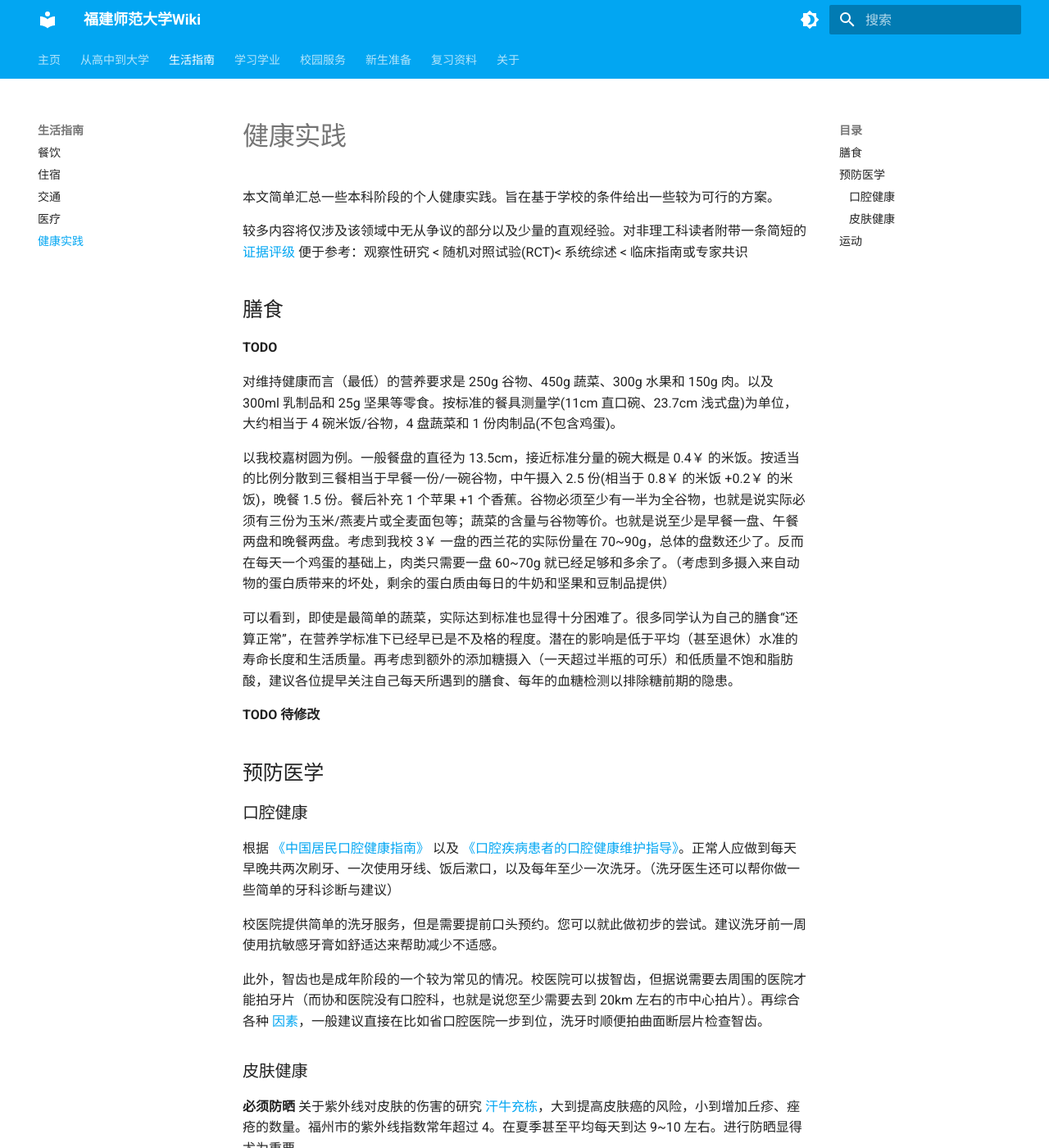
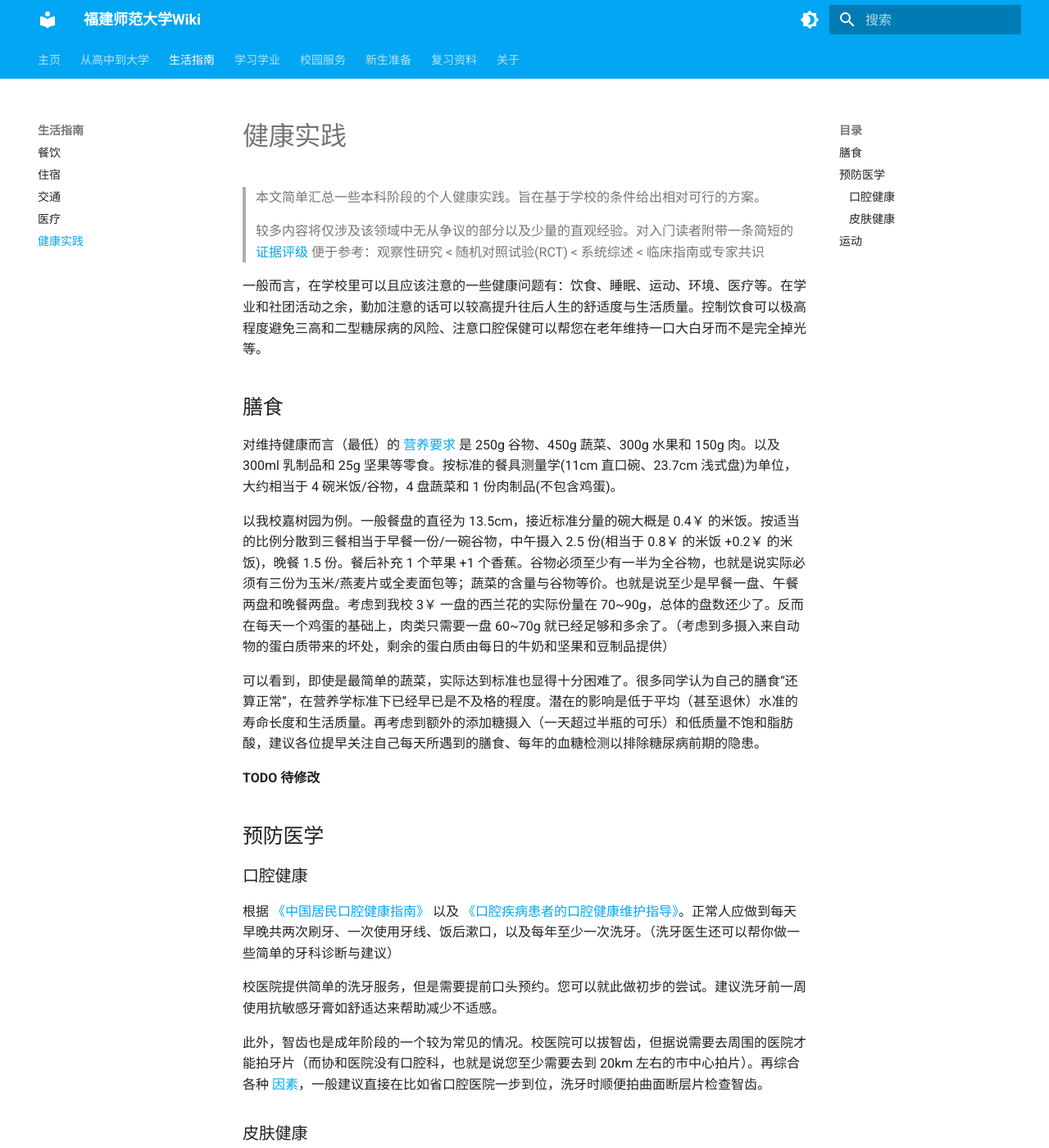
Before and after one commit to kanerty/FJNU-Wiki, an MkDocs documentation site: the page built from docs/live/health.md, in a window 1280 px wide and 1400 px high. Shown: the whole window at 82% size. Built offline with MkDocs 1.6.1 and Material for MkDocs 9.7.7, drawn with Linux system fonts in a browser that asks for light colours; some of the changed text lies outside the part shown.

Commit message:
feat：增加一些外卖和护肤的建议

```diff
--- a/docs/live/health.md
+++ b/docs/live/health.md
@@ -5,19 +5,19 @@
 ---
 # 健康实践
 
-本文简单汇总一些本科阶段的个人健康实践。旨在基于学校的条件给出一些较为可行的方案。
+> 本文简单汇总一些本科阶段的个人健康实践。旨在基于学校的条件给出相对可行的方案。
+>
+> 较多内容将仅涉及该领域中无从争议的部分以及少量的直观经验。对入门读者附带一条简短的 [证据评级](https://en.wikipedia.org/wiki/Hierarchy_of_evidence) 便于参考：观察性研究 < 随机对照试验(RCT) < 系统综述 < 临床指南或专家共识
 
-较多内容将仅涉及该领域中无从争议的部分以及少量的直观经验。对非理工科读者附带一条简短的 [证据评级](https://en.wikipedia.org/wiki/Hierarchy_of_evidence) 便于参考：观察性研究 < 随机对照试验(RCT)< 系统综述 < 临床指南或专家共识
+一般而言，在学校里可以且应该注意的一些健康问题有：饮食、睡眠、运动、环境、医疗等。在学业和社团活动之余，勤加注意的话可以较高提升往后人生的舒适度与生活质量。控制饮食可以极高程度避免三高和二型糖尿病的风险、注意口腔保健可以帮您在老年维持一口大白牙而不是完全掉光等。
 
 ## 膳食
 
-**TODO**
+对维持健康而言（最低）的 [营养要求](http://dg.cnsoc.org/article/04/RMAbPdrjQ6CGWTwmo62hQg.html) 是 250g 谷物、450g 蔬菜、300g 水果和 150g 肉。以及 300ml 乳制品和 25g 坚果等零食。按标准的餐具测量学(11cm 直口碗、23.7cm 浅式盘)为单位，大约相当于 4 碗米饭/谷物，4 盘蔬菜和 1 份肉制品(不包含鸡蛋)。
 
-对维持健康而言（最低）的营养要求是 250g 谷物、450g 蔬菜、300g 水果和 150g 肉。以及 300ml 乳制品和 25g 坚果等零食。按标准的餐具测量学(11cm 直口碗、23.7cm 浅式盘)为单位，大约相当于 4 碗米饭/谷物，4 盘蔬菜和 1 份肉制品(不包含鸡蛋)。
+以我校嘉树园为例。一般餐盘的直径为 13.5cm，接近标准分量的碗大概是 0.4￥ 的米饭。按适当的比例分散到三餐相当于早餐一份/一碗谷物，中午摄入 2.5 份(相当于 0.8￥ 的米饭 +0.2￥ 的米饭)，晚餐 1.5 份。餐后补充 1 个苹果 +1 个香蕉。谷物必须至少有一半为全谷物，也就是说实际必须有三份为玉米/燕麦片或全麦面包等；蔬菜的含量与谷物等价。也就是说至少是早餐一盘、午餐两盘和晚餐两盘。考虑到我校 3￥ 一盘的西兰花的实际份量在 70~90g，总体的盘数还少了。反而在每天一个鸡蛋的基础上，肉类只需要一盘 60~70g 就已经足够和多余了。（考虑到多摄入来自动物的蛋白质带来的坏处，剩余的蛋白质由每日的牛奶和坚果和豆制品提供）
 
-以我校嘉树圆为例。一般餐盘的直径为 13.5cm，接近标准分量的碗大概是 0.4￥ 的米饭。按适当的比例分散到三餐相当于早餐一份/一碗谷物，中午摄入 2.5 份(相当于 0.8￥ 的米饭 +0.2￥ 的米饭)，晚餐 1.5 份。餐后补充 1 个苹果 +1 个香蕉。谷物必须至少有一半为全谷物，也就是说实际必须有三份为玉米/燕麦片或全麦面包等；蔬菜的含量与谷物等价。也就是说至少是早餐一盘、午餐两盘和晚餐两盘。考虑到我校 3￥ 一盘的西兰花的实际份量在 70~90g，总体的盘数还少了。反而在每天一个鸡蛋的基础上，肉类只需要一盘 60~70g 就已经足够和多余了。（考虑到多摄入来自动物的蛋白质带来的坏处，剩余的蛋白质由每日的牛奶和坚果和豆制品提供）
-
-可以看到，即使是最简单的蔬菜，实际达到标准也显得十分困难了。很多同学认为自己的膳食“还算正常”，在营养学标准下已经早已是不及格的程度。潜在的影响是低于平均（甚至退休）水准的寿命长度和生活质量。再考虑到额外的添加糖摄入（一天超过半瓶的可乐）和低质量不饱和脂肪酸，建议各位提早关注自己每天所遇到的膳食、每年的血糖检测以排除糖前期的隐患。
+可以看到，即使是最简单的蔬菜，实际达到标准也显得十分困难了。很多同学认为自己的膳食“还算正常”，在营养学标准下已经早已是不及格的程度。潜在的影响是低于平均（甚至退休）水准的寿命长度和生活质量。再考虑到额外的添加糖摄入（一天超过半瓶的可乐）和低质量不饱和脂肪酸，建议各位提早关注自己每天所遇到的膳食、每年的血糖检测以排除糖尿病前期的隐患。
 
 **TODO 待修改**
 
@@ -40,7 +40,19 @@
 
 **注意清洁** 由于福州高湿度的气候。清洁身体除了日常的审美目的更多还有 **减少细菌** 的含义。这能避免相当一部分同学的水土不服问题（湿疹或者其他过敏等）
 
+住在福州本地或周边的同学们可能相较更容易产生痤疮等问题。虽然病症不大但的确扰心，仿佛只有极其严重的时候医生才建议进行医疗干涉。笔者在这里列一些缓解的措施：
+
+- 在调整饮食直到上面的基础后，更严格地拒绝一切白砂糖、额外减少奶类摄入量。可以参考[该文章](https://zhuanlan.zhihu.com/p/370050612)
+- 运动
+- 使用 OTC（非处方药品），优先推荐阿达帕林、过氧化苯甲酰用于患处。
+- 使用含有水杨酸(1~2%浓度)、果酸的爽肤水、精华等护肤品。
+
 ## 运动
+
+每周最低的中等强度运动时长为 150min。同强度的通勤时长大概
+仅能提供40min左右，因此建议将剩下的时长用 **跑步** 来填补。
+
+> 消耗不超过两个小时就可以改善一周的生活质量，提高注意力等好处，在这种意义上乐跑没准还挺正确呢(bushi)
 
 **TODO**
 
```
Also changed, not shown: docs/live/eat.md (+4 -0 lines).
